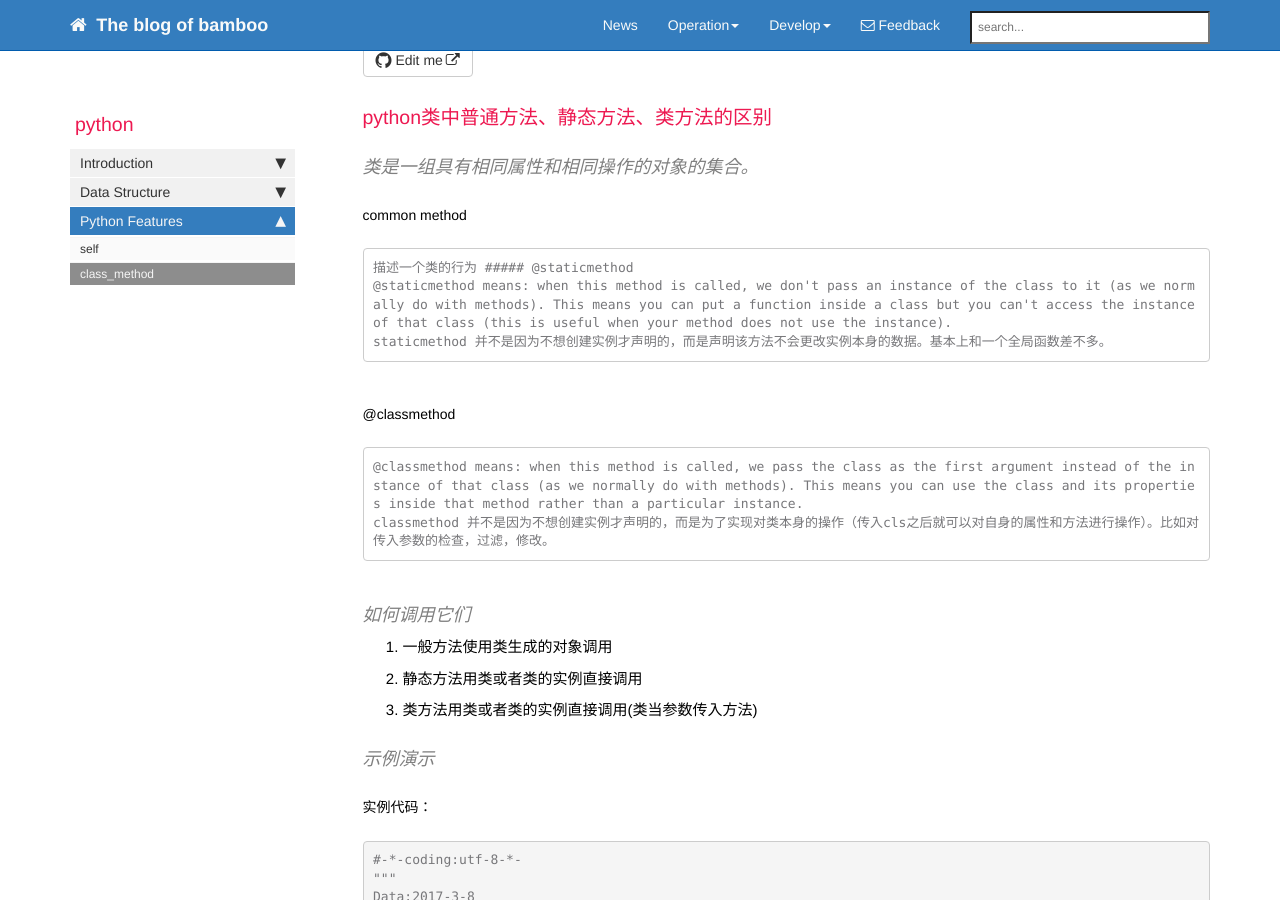
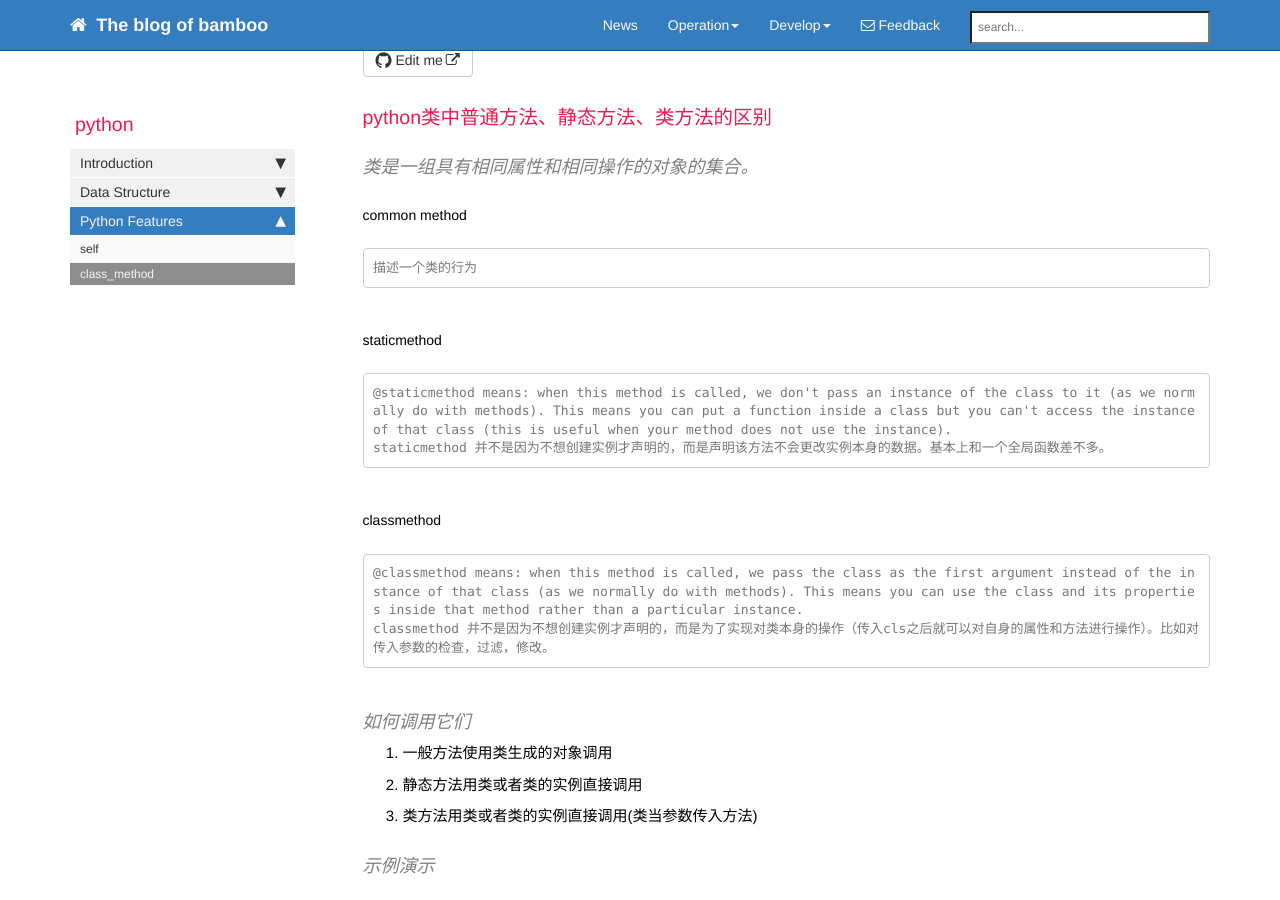
Before and after one commit to bamboo88/blog, a Jekyll site: the page built from pages/python/python_class_method.md, in a window 1280 px wide and 900 px high, scrolled down 384 px. Built offline with Jekyll 4.4.1, drawn with Linux system fonts in a browser that asks for light colours; nearby versions of some CDN libraries; comment, search, counter and statistics services are not loaded.

```diff
--- a/pages/python/python_class_method.md
+++ b/pages/python/python_class_method.md
@@ -11,11 +11,12 @@ folder: python
 #### 类是一组具有相同属性和相同操作的对象的集合。
 ##### common method
     描述一个类的行为
-##### @staticmethod
+
+##### staticmethod
     @staticmethod means: when this method is called, we don't pass an instance of the class to it (as we normally do with methods). This means you can put a function inside a class but you can't access the instance of that class (this is useful when your method does not use the instance).
     staticmethod 并不是因为不想创建实例才声明的，而是声明该方法不会更改实例本身的数据。基本上和一个全局函数差不多。
 
-##### @classmethod
+##### classmethod
     @classmethod means: when this method is called, we pass the class as the first argument instead of the instance of that class (as we normally do with methods). This means you can use the class and its properties inside that method rather than a particular instance.
     classmethod 并不是因为不想创建实例才声明的，而是为了实现对类本身的操作（传入cls之后就可以对自身的属性和方法进行操作）。比如对传入参数的检查，过滤，修改。
 
```
